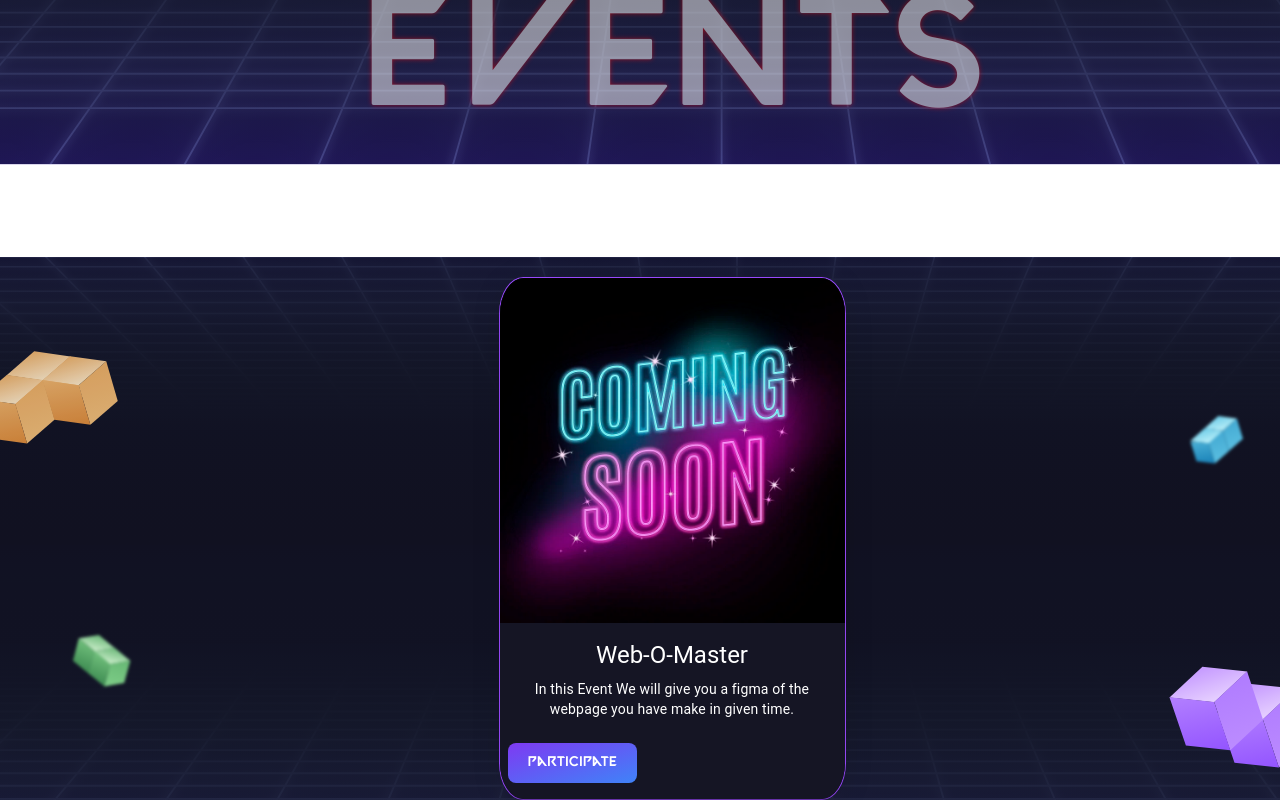
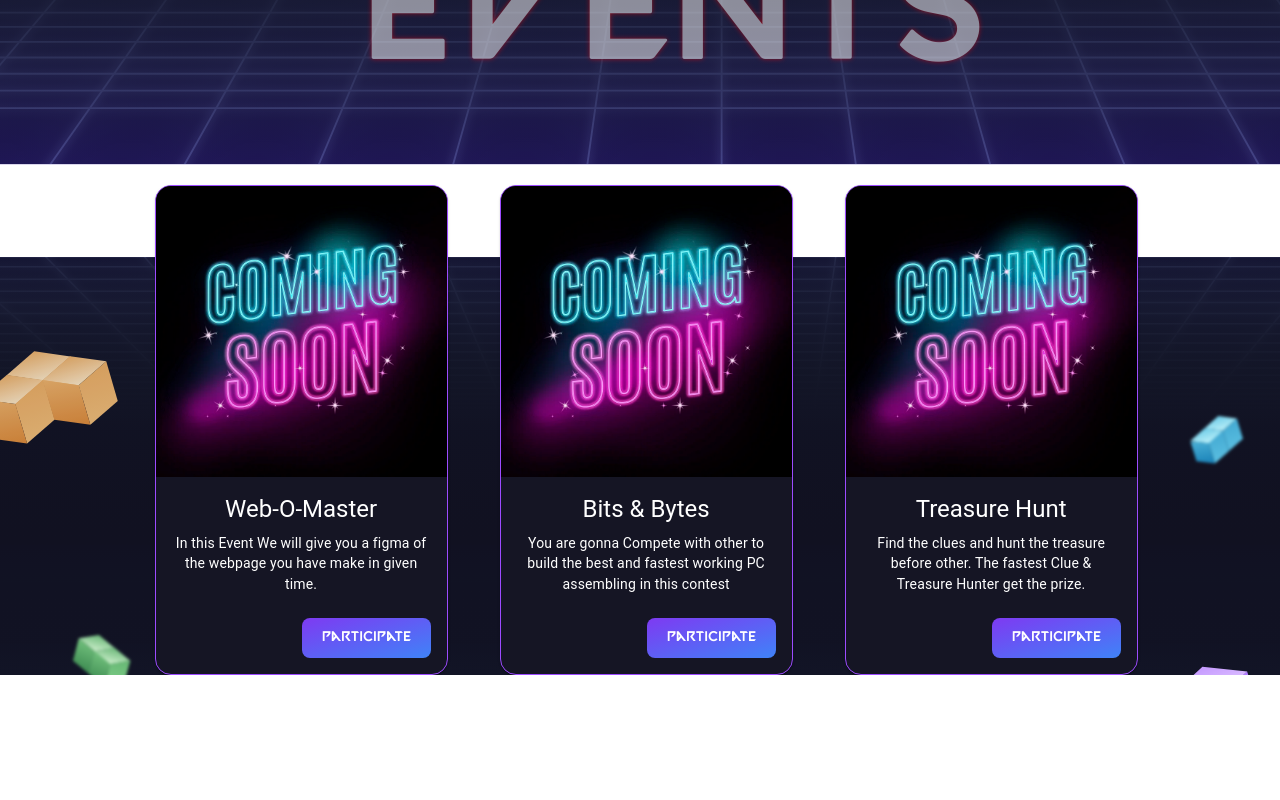
Before and after one commit to anasvhora284/spectech-2k23, a React (Create React App) app: page / in a window 1280 px wide. Shown: the part 1417-2217 px from the top of the page. After the commit the page ends 2092 px from the top, so only its background shows below. Built offline with nearby package versions, Linux system fonts and the light colour scheme.

Commit message:
Fixed Card Spacing

```diff
--- a/src/App.css
+++ b/src/App.css
@@ -6,20 +6,22 @@
 /* EventCard common componant css */
 
 .EventCards {
-  background: rgba(21, 21, 36, 0.35);
-  box-shadow: 0 4px 30px rgba(0, 0, 0, 0.1);
-  backdrop-filter: blur(7.9px);
-  -webkit-backdrop-filter: blur(7.9px);
-  border-radius: 7%;
+  -webkit-box-shadow: 0px 0px 30px 4px rgba(156,75,255,1);
+  -moz-box-shadow: 0px 0px 30px 4px rgba(156,75,255,1);
+  box-shadow: 0px 0px 30px 4px rgba(156,75,255,1);
+  border-radius: 16px !important;
   border: 1px solid rgb(156, 75, 255);
-}
-
-.EventCards > .MuiPaper-root {
-  border-radius: 7%;
+  max-width: 345px;
+  background-color: #151524 !important;
+  margin-right: 5%;
 }
 
 .Componants {
   margin: 5%;
+}
+
+.ParticipateDiv {
+  flex-direction: row-reverse;
 }
 
 /* EventCard common componant css Ends here. */
@@ -126,7 +128,7 @@
 
 .AboutUsHeading {
   position: relative;
-  margin-bottom: 8%;
+  margin-bottom: 4%;
 }
 
 .AboutUsbg p {
@@ -190,7 +192,7 @@
 
 .EventsHeading {
   position: relative;
-  margin-bottom: 8%;
+  margin-bottom: 4%;
 }
 
 .Eventsbg p {
@@ -205,15 +207,15 @@
   color: #fff;
 }
 
-.EventsCards {
-  display: flex;
-  flex-direction: row;
-  justify-content: space-around;
-}
-
 .EventsCardsDiv {
   display: flex;
   flex-direction: column;
+}
+
+.ThreeEventCards {
+  display: flex;
+  flex-direction: row;
+  justify-content: space-between;
 }
 
 .expired-notice {
--- a/src/App.js
+++ b/src/App.js
@@ -192,7 +192,9 @@ function App() {
 
           <div className='EventsCardsDiv'>
             <div className='ThreeEventCards'>
-              <EventCard EventImg={ComingSoonImg} EventName='Web-O-Master' EventDiscription='In this Event We will give you a figma of the webpage you have make in given time.'/>
+            <EventCard EventImg={ComingSoonImg} EventName='Web-O-Master' EventDiscription='In this Event We will give you a figma of the webpage you have make in given time.'/>
+            <EventCard EventImg={ComingSoonImg} EventName='Bits & Bytes' EventDiscription='You are gonna Compete with other to build the best and fastest working PC assembling in this contest'/>
+            <EventCard EventImg={ComingSoonImg} EventName='Treasure Hunt' EventDiscription='Find the clues and hunt the treasure before other. The fastest Clue & Treasure Hunter get the prize.'/>
             </div>
           </div>
         </Container>
--- a/src/Componants/EventCard.js
+++ b/src/Componants/EventCard.js
@@ -3,21 +3,19 @@ import Card from '@mui/material/Card';
 import CardContent from '@mui/material/CardContent';
 import CardMedia from '@mui/material/CardMedia';
 import Typography from '@mui/material/Typography';
-import { Button, CardActionArea, CardActions } from '@mui/material';
+import {CardActionArea, CardActions } from '@mui/material';
 import '../App.css'
 
 const EventCard = ({ EventName, EventDiscription, EventImg }) => {
+  const alts = `${EventName}Image`;
+
   return (
-    <div className="EventCards">
-      <Card sx={{
-        maxWidth: 345, backgroundColor: '#151524'
-      }}>
+      <Card className="EventCards">
         <CardActionArea>
           <CardMedia
             component="img"
-            height="250"
             image={EventImg}
-            alt={EventName} Image
+            alt= {alts}
           />
           <CardContent >
             <Typography gutterBottom variant="h5" color="#fff" component="div">
@@ -28,13 +26,12 @@ const EventCard = ({ EventName, EventDiscription, EventImg }) => {
             </Typography>
           </CardContent>
         </CardActionArea>
-        <CardActions>
+        <CardActions className='ParticipateDiv'>
         <button type="button" class="text-white bg-gradient-to-br from-purple-600 to-blue-500 hover:bg-gradient-to-bl focus:ring-4 focus:outline-none focus:ring-blue-300 dark:focus:ring-blue-800 font-medium rounded-lg text-sm px-5 py-2.5 text-center mr-2 mb-2">
           Participate
         </button>
         </CardActions>
       </Card>
-    </div>
   );
 }
 
```
